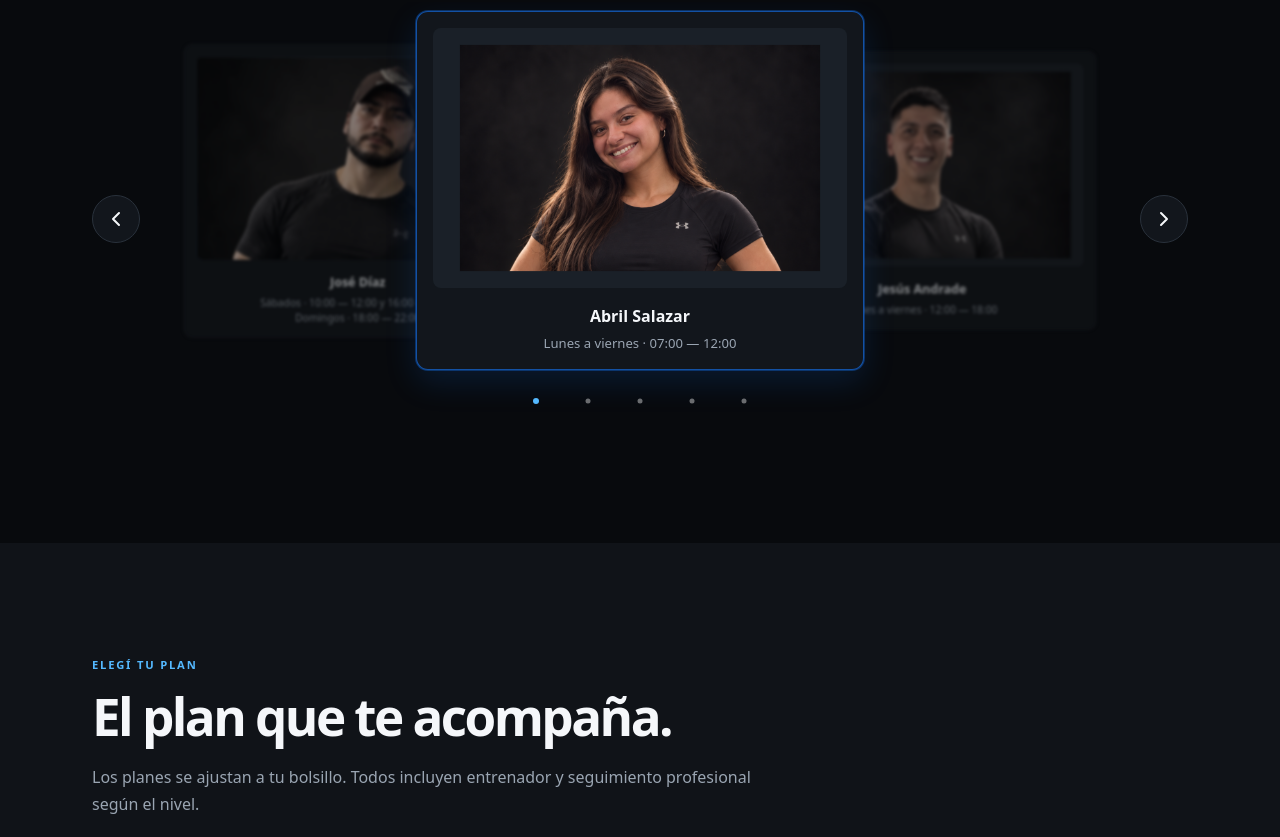
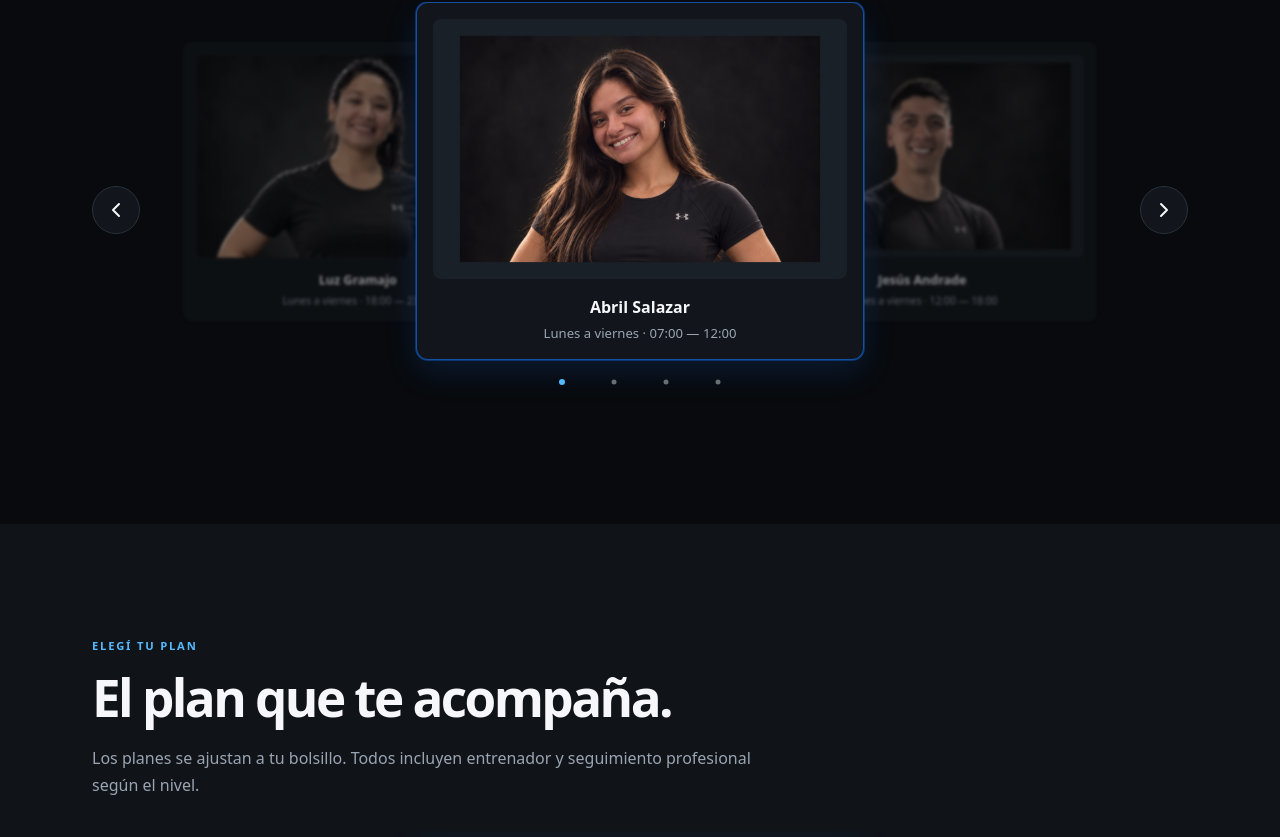
Before and after one commit to DeBoeckIg/derekgymlanding, a React (Vite) app: page / in a window 1280 px wide. Shown: the part 3690-4527 px from the top of the page. Built offline with nearby package versions, Linux system fonts and the light colour scheme.

Commit message:
fix: remove Jose from coach grid

```diff
--- a/index.html
+++ b/index.html
@@ -65,7 +65,7 @@
   <section id="nosotros" class="split wrap reveal"><div class="copy"><p class="eyebrow">CONOCÉ DEREK</p><h2>Tu gym, cerca de vos.</h2><p>En Derek Gym Center combinamos equipamiento de primera línea con el calor de un gimnasio de barrio. Queremos que te sientas cómodo desde el primer día, en un ambiente moderno y motivador diseñado para tu progreso.</p><ul><li><span class="check-icon" aria-hidden="true"><svg viewBox="0 0 24 24"><circle cx="12" cy="12" r="9"/><path d="m7.5 12 3 3 6-6"/></svg></span>Equipamiento moderno y mantenido.</li><li><span class="check-icon" aria-hidden="true"><svg viewBox="0 0 24 24"><circle cx="12" cy="12" r="9"/><path d="m7.5 12 3 3 6-6"/></svg></span>Espacios amplios ventilados y climatizados.</li><li><span class="check-icon" aria-hidden="true"><svg viewBox="0 0 24 24"><circle cx="12" cy="12" r="9"/><path d="m7.5 12 3 3 6-6"/></svg></span>Higiene constante en todas las áreas</li></ul><a class="text-link" href="#contacto">Venite a conocerlo →</a></div><div id="about-carousel-root" class="about-carousel-root"></div></section>
  <section id="disciplinas" class="dark-section"><div class="wrap reveal"><p class="eyebrow">ENTRENÁ A TU MANERA</p><h2>Encontrá lo que te mueve.</h2><div id="discipline-carousel-root"></div></div></section>
   <section class="band"><div class="wrap"><p class="eyebrow">PRIMER PASO</p><h2>¿Nunca fuiste a un gimnasio?<br><em>Perfecto. Empezamos juntos.</em></h2><a class="button primary" href="#contacto">EMPIEZO HOY <svg class="gift-icon" aria-hidden="true" viewBox="0 0 24 24"><path d="M4 10h16v10H4zM3 7h18v3H3zM12 7v13M12 7H8.5a2.5 2.5 0 1 1 0-5C11 2 12 7 12 7Zm0 0h3.5a2.5 2.5 0 1 0 0-5C13 2 12 7 12 7Z"/></svg></a></div></section>
-   <section class="wrap reveal" id="profes"><div class="section-head"><div><p class="eyebrow">EL EQUIPO</p><h2>Conocé a tus profes.</h2></div><p>Profesionales capacitados dispuestos a ayudarte a alcanzar tus metas.</p></div><div class="trainers"><article class="trainer-card"><div class="avatar a1"></div><b>Abril Salazar</b><span class="trainer-schedule">Lunes a viernes · 07:00 — 12:00</span></article><article class="trainer-card"><div class="avatar a2"></div><b>Jesús Andrade</b><span class="trainer-schedule">Lunes a viernes · 12:00 — 18:00</span></article><article class="trainer-card"><div class="avatar a3"></div><b>Gonzalo Agüero</b><span class="trainer-schedule">Lunes a viernes · 18:00 — 23:00</span></article><article class="trainer-card"><div class="avatar a4"></div><b>Luz Gramajo</b><span class="trainer-schedule">Lunes a viernes · 18:00 — 23:00</span></article><article class="trainer-card"><div class="avatar a5"></div><b>José Díaz</b><span class="trainer-schedule">Sábados · 10:00 — 12:00 y 16:00 — 21:00 · Domingos · 18:00 — 22:00</span></article></div></section>
+    <section class="wrap reveal" id="profes"><div class="section-head"><div><p class="eyebrow">EL EQUIPO</p><h2>Conocé a tus profes.</h2></div><p>Profesionales capacitados dispuestos a ayudarte a alcanzar tus metas.</p></div><div class="trainers"><article class="trainer-card"><div class="avatar a1"></div><b>Abril Salazar</b><span class="trainer-schedule">Lunes a viernes · 07:00 — 12:00</span></article><article class="trainer-card"><div class="avatar a2"></div><b>Jesús Andrade</b><span class="trainer-schedule">Lunes a viernes · 12:00 — 18:00</span></article><article class="trainer-card"><div class="avatar a3"></div><b>Gonzalo Agüero</b><span class="trainer-schedule">Lunes a viernes · 18:00 — 23:00</span></article><article class="trainer-card"><div class="avatar a4"></div><b>Luz Gramajo</b><span class="trainer-schedule">Lunes a viernes · 18:00 — 23:00</span></article></div></section>
   <section id="planes" class="plans-section"><div class="wrap reveal"><p class="eyebrow">ELEGÍ TU PLAN</p><h2>El plan que te acompaña.</h2><p class="plans-intro">Los planes se ajustan a tu bolsillo. Todos incluyen entrenador y seguimiento profesional según el nivel.</p><div class="plans"><article class="plan"><span>Día</span><h3>$6.000</h3><p>Ideal para entrenar cuando quieras.</p><ul><li>Entrenador</li><li>Asesoramiento y seguimiento</li></ul><small class="plan-payment">Efectivo / Transferencia</small><a class="button outline plan-btn" href="https://ig.me/m/derek_gym_lules" target="_blank" rel="noopener">Elegir plan</a></article><article class="plan featured"><label>Más elegido</label><span>Mensual</span><h3>$30.000<small>/mes</small></h3><p>Constancia y acompañamiento todo el mes.</p><ul><li>Entrenador</li><li>Asesoramiento y seguimiento</li></ul><small class="plan-payment">Efectivo / Transferencia</small><a class="button primary plan-btn" href="https://ig.me/m/derek_gym_lules" target="_blank" rel="noopener">Elegir plan</a></article><article class="plan"><span>Quincenal</span><h3>$18.000<small>/15 días</small></h3><p>Flexibilidad para mantener tu ritmo.</p><ul><li>Entrenador</li><li>Asesoramiento y seguimiento</li></ul><small class="plan-payment">Efectivo / Transferencia</small><a class="button outline plan-btn" href="https://ig.me/m/derek_gym_lules" target="_blank" rel="noopener">Elegir plan</a></article></div></div></section>
         <section id="instagram" class="instagram dark-section"><div class="wrap reveal"><div class="section-head"><div><p class="eyebrow">@derek_gym_lules</p><h2>Seguinos en Instagram.</h2></div><a class="text-link" href="https://www.instagram.com/derek_gym_lules/" target="_blank" rel="noopener">Ver perfil →</a></div><div id="instagram-post-root"></div></div></section>
   <section id="horarios" class="wrap schedule reveal"><div><p class="eyebrow">PLANIFICÁ TU SEMANA</p><h2>Entrená cuando quieras.</h2><p>Tu rutina, tus horarios. Estamos cerca cuando nos necesitás.</p></div><div class="hours"><p><b>Lunes — Viernes</b><span>07:00 — 23:00</span></p><p><b>Sábados</b><span>10:00 — 12:00<br>16:00 — 21:00</span></p><p><b>Domingos</b><span>18:00 — 22:00</span></p></div></section>
--- a/src/main.tsx
+++ b/src/main.tsx
@@ -23,7 +23,6 @@ import coachAbril from '../assets/coach-abril-salazar.png'
 import coachJesus from '../assets/coach-jesus-andrade.png'
 import coachGonzalo from '../assets/coach-gonzalo-aguero.png'
 import coachLuz from '../assets/coach-luz-gramajo.png'
-import coachJose from '../assets/coach-jose-diaz.png'
 
 type InstagramCarousel = [string, string, string, string, string]
 
@@ -182,7 +181,6 @@ const coaches: Coach[] = [
   { name: 'Jesús Andrade', schedule: 'Lunes a viernes · 12:00 — 18:00', className: 'a2', photo: coachJesus },
   { name: 'Gonzalo Agüero', schedule: 'Lunes a viernes · 18:00 — 23:00', className: 'a3', photo: coachGonzalo },
   { name: 'Luz Gramajo', schedule: 'Lunes a viernes · 18:00 — 23:00', className: 'a4', photo: coachLuz },
-  { name: 'José Díaz', schedule: 'Sábados · 10:00 — 12:00 y 16:00 — 21:00\nDomingos · 18:00 — 22:00', className: 'a5', photo: coachJose },
 ]
 
 function useCarousel(length: number, initial = 0, autoplay = false) {
```
